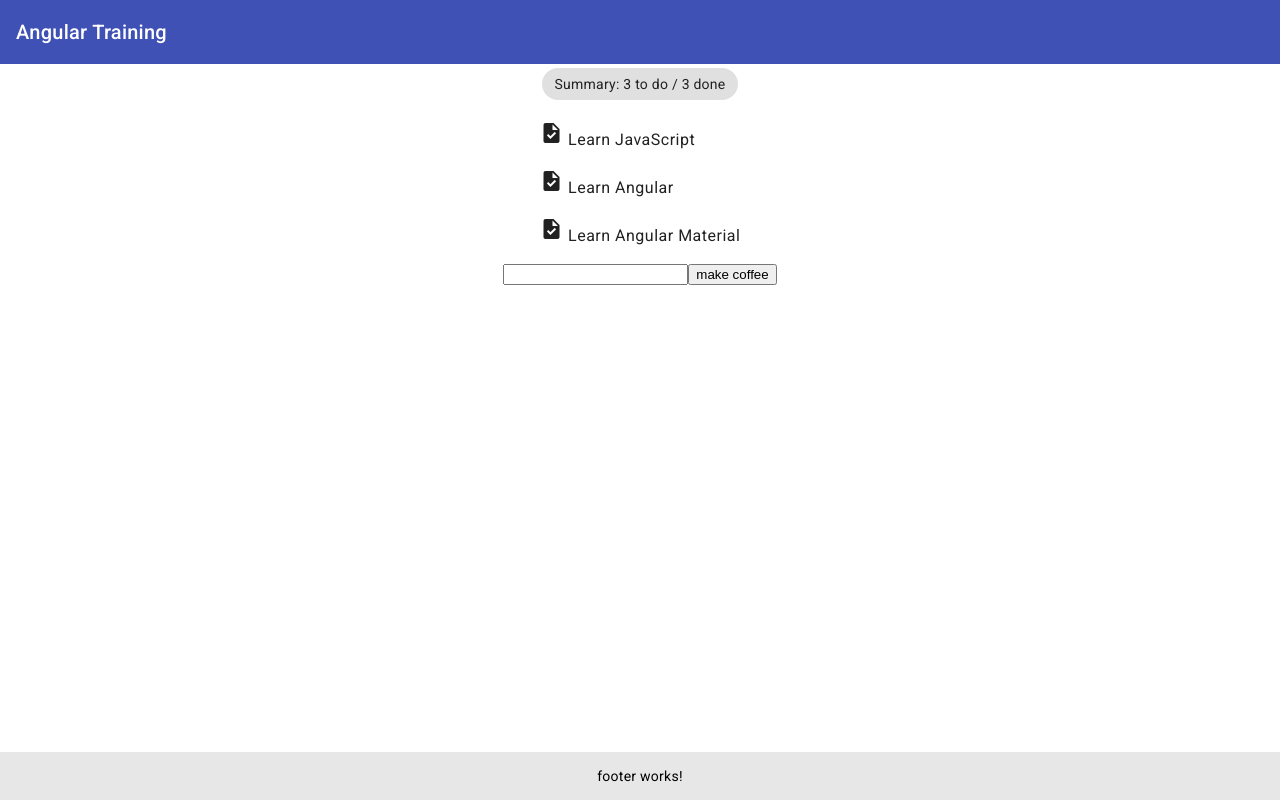
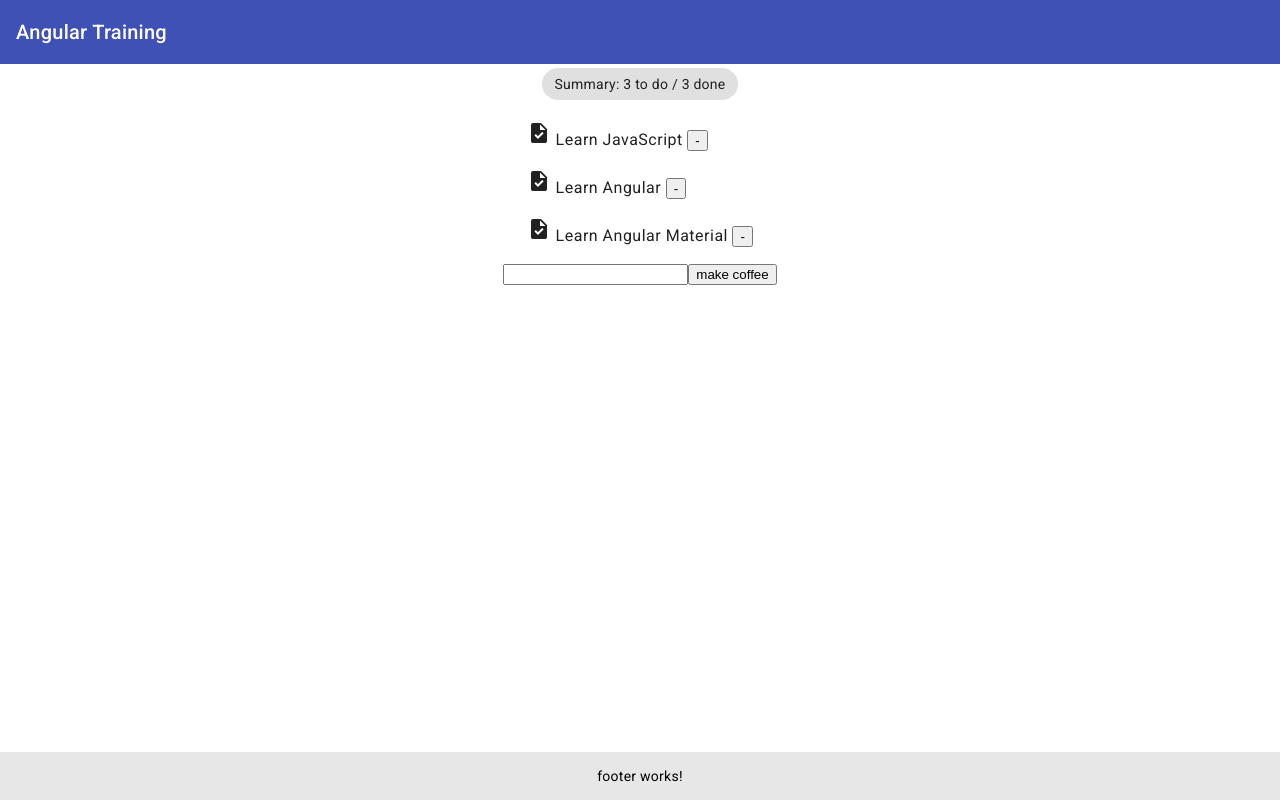
Before and after one commit to timmles/angular-training-2023, an Angular app: page / in a window 1280 px wide. Built offline with nearby package versions, Linux system fonts and the light colour scheme.

Commit message:
added 2 way binding for the array

```diff
--- a/src/app/app.component.html
+++ b/src/app/app.component.html
@@ -2,7 +2,7 @@
   <mat-toolbar color="primary">{{title}}</mat-toolbar>
   <app-todo-summary [thingsToDo]="thingsToDo"></app-todo-summary>
 
-  <app-todo-list [thingsToDo]="thingsToDo"></app-todo-list>
+  <app-todo-list [(thingsToDo)]="thingsToDo"></app-todo-list>
 
   <app-generic-input (newItem)="addTodo($event)"></app-generic-input>
   <app-footer></app-footer>
--- a/src/app/todo-list/todo-list.component.html
+++ b/src/app/todo-list/todo-list.component.html
@@ -4,5 +4,6 @@
                  id="{{i}}">
     <mat-icon mat-list-icon>task</mat-icon>
     {{item}}
+    <button (click)="deleteTodo(i)">-</button>
   </mat-list-item>
 </mat-list>
--- a/src/app/todo-list/todo-list.component.ts
+++ b/src/app/todo-list/todo-list.component.ts
@@ -1,4 +1,4 @@
-import { Component, Input } from '@angular/core';
+import { Component, EventEmitter, Input, Output } from '@angular/core';
 
 @Component({
   selector: 'app-todo-list',
@@ -8,4 +8,15 @@ import { Component, Input } from '@angular/core';
 export class TodoListComponent {
   @Input()
   thingsToDo: string[] = []
+  @Output() thingsToDoChange: EventEmitter<string[]> = new EventEmitter<string[]>()
+
+
+  deleteTodo(index: number) {
+    // thingsToDo.splice(index, 1); // this works but is not good because in some scenarios will break 2 way binding
+    if (index > -1) {
+      let myNewArrayOfToDos = this.thingsToDo.filter((el, idx) => {return idx != index});
+      // this.thingsToDo = myNewArrayOfToDos; // this would break the 2 way binding beacuse we are changing the reference so the AppComponent and the TodoComponent would reference different arrays
+      this.thingsToDoChange.emit(myNewArrayOfToDos);
+    }
+  }
 }
```
